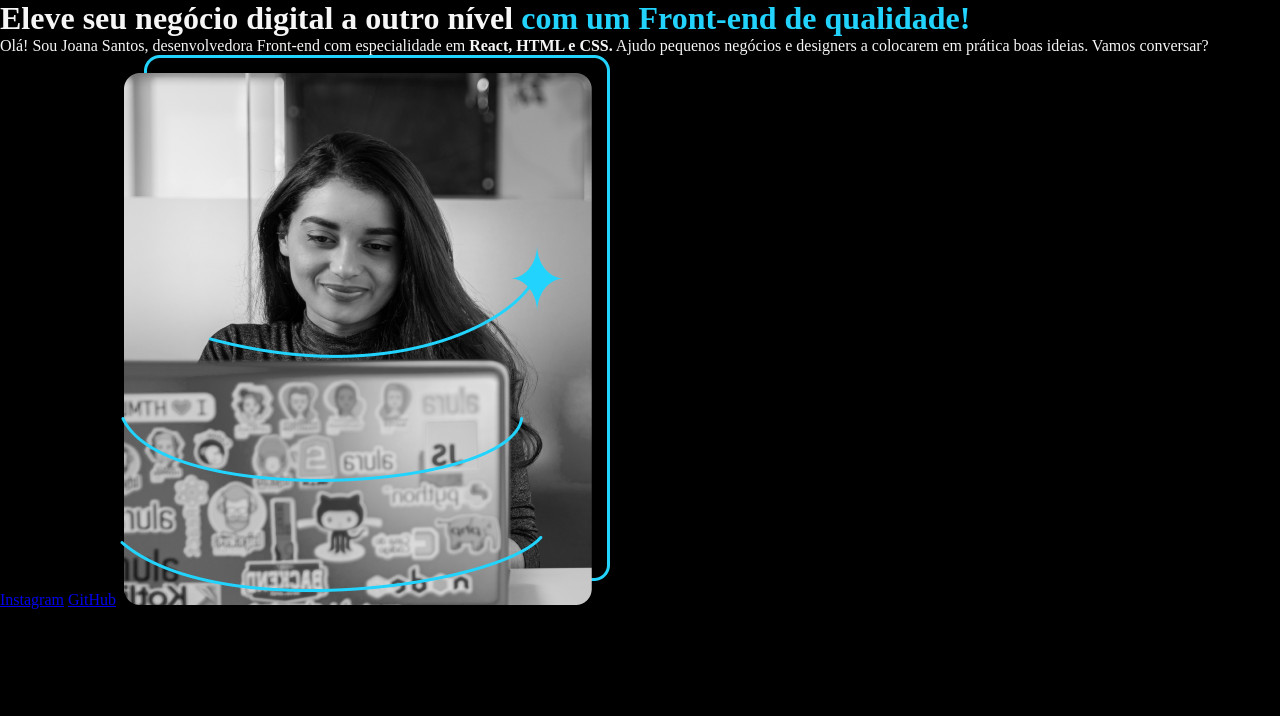
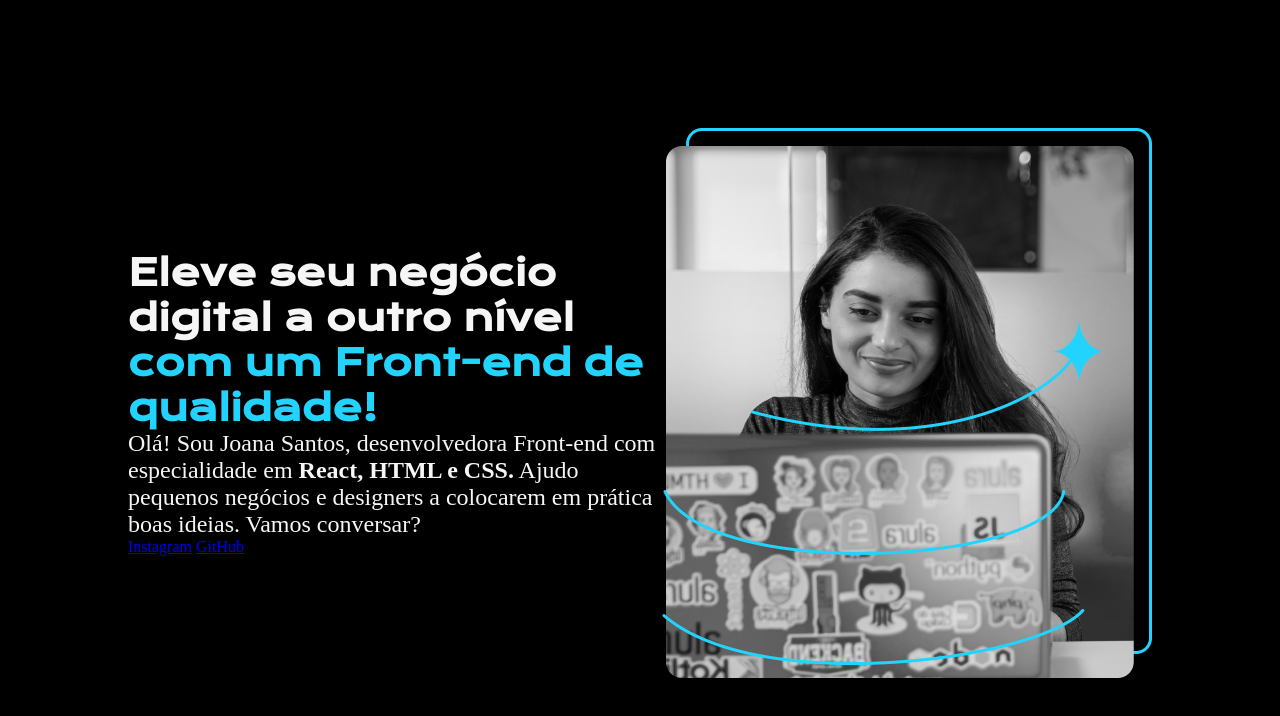
Before and after one commit to victorfranca03/html5_css_alura, a plain HTML site: page Portifolio/portifolio.html in a window 1280 px wide. Drawn offline with nearby package versions, Linux system fonts and the light colour scheme.

Commit message:
Aula sobre flex box

```diff
--- a/Portifolio/portifolio.html
+++ b/Portifolio/portifolio.html
@@ -11,14 +11,17 @@
 
 <body>
     <header> </header>
-    <main>
-        <h1>Eleve seu negócio digital a outro nível <strong  class="titulo-destaque">
+    <main class="apresentacao">
+        <section class="apresentacao__conteudo">
+        <h1 class="apresentacao__conteudo__titulo">Eleve seu negócio digital a outro nível <strong  class="titulo-destaque">
             com um Front-end de qualidade!</strong>
         </h1>
-        <p>Olá! Sou Joana Santos, desenvolvedora Front-end com especialidade em <strong class="">React, HTML e CSS.</strong> Ajudo pequenos negócios e
+        <p class="apresentacao__conteudo__texto">Olá! Sou Joana Santos, desenvolvedora Front-end com especialidade em <strong class="">React, HTML e CSS.</strong> Ajudo pequenos negócios e
             designers a colocarem em prática boas ideias. Vamos conversar?</p>
             <a href="https://www.instagram.com/blackfranca.1/">Instagram</a>
             <a href="https://github.com/victorfranca03">GitHub</a>
+        </section>
+
             <img src="imgPortifolio.png" alt="Joana Codando">
     </main>
     <footer></footer>
--- a/Portifolio/style.css
+++ b/Portifolio/style.css
@@ -1,16 +1,40 @@
+@import url('https://fonts.googleapis.com/css2?family=Krona+One&family=Montserrat:ital,wght@0,100..900;1,100..900&display=swap');
 
-*{
+
+* {
     margin: 0;
     padding: 0;
 }
 
-body{
+body {
     height: 100vh;
 
     background-color: black;
     color: #F6F6F6;
 }
 
-.titulo-destaque{
+.titulo-destaque {
     color: #22D4FD
 }
+
+.apresentacao {
+    margin: 10%;
+    display: flex;
+    align-items: center;
+    justify-content: space-between;
+}
+
+.apresentacao__conteudo {
+    width: 615px;
+}
+
+.apresentacao__conteudo__titulo {
+    font-size: 36px;
+    font-family: 'Krona One', sans-serif;
+}
+
+
+.apresentacao__conteudo__texto {
+    font-size: 24px;
+    font-family: 'MontSerrat, sans-serif';
+}
```
